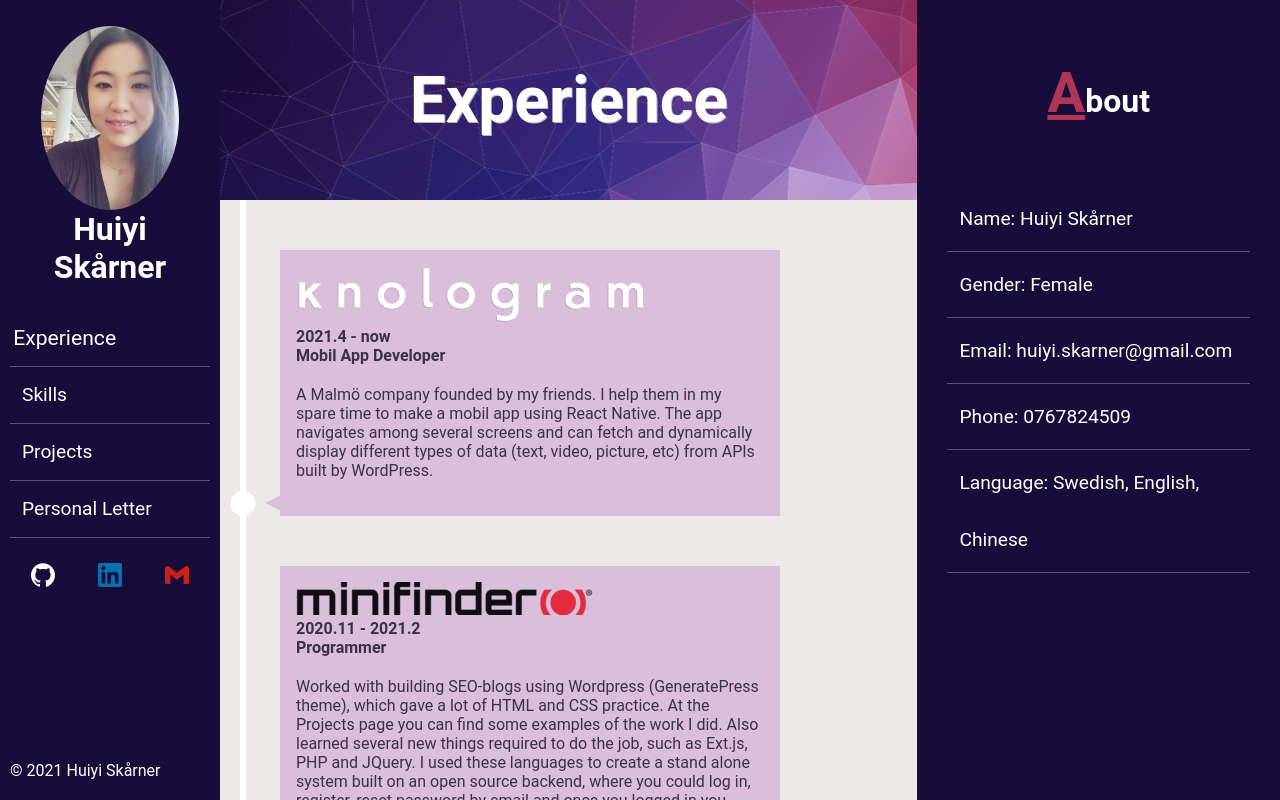
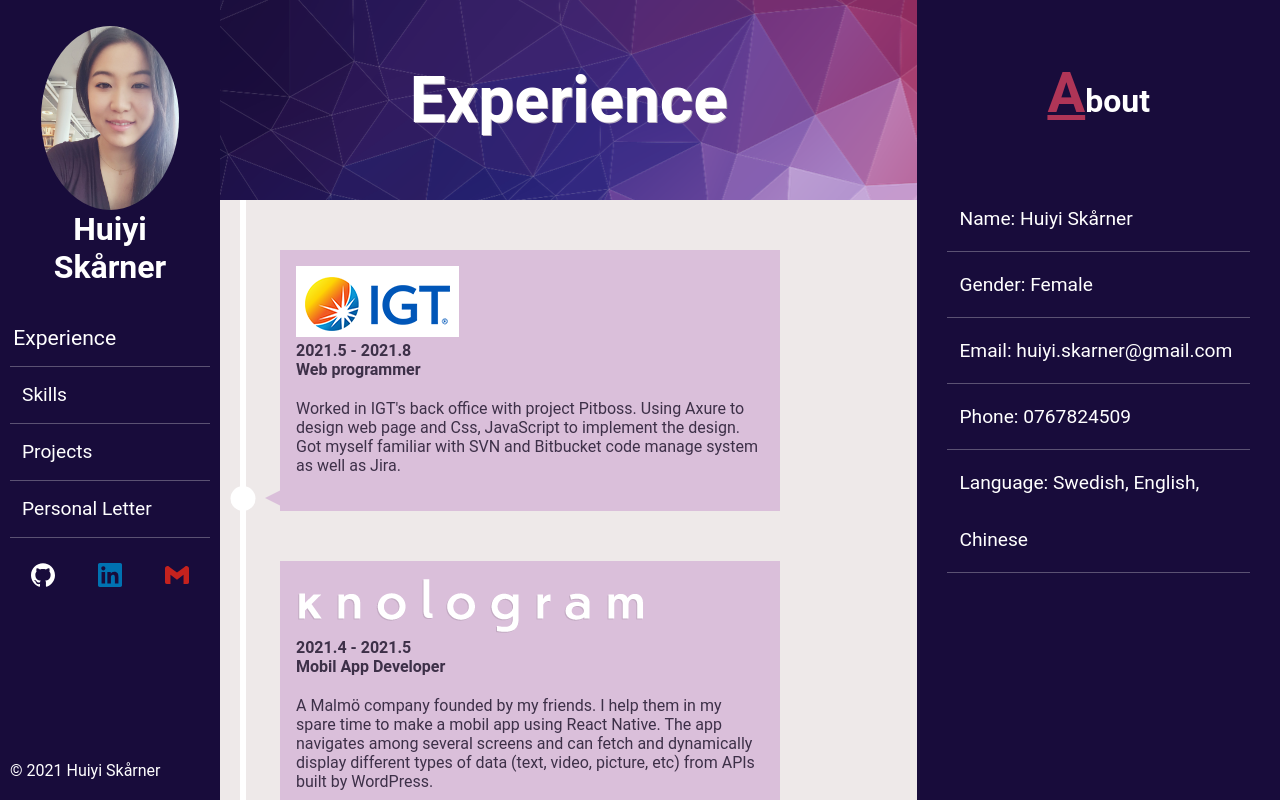
Before and after one commit to hui1010/cv, a React (Create React App) app: page / in a window 1280 px wide. Shown: the top 800 px of the page. Built offline with nearby package versions, Linux system fonts and the light colour scheme.

Commit message:
Added new job

```diff
--- a/src/components/Experience.jsx
+++ b/src/components/Experience.jsx
@@ -16,10 +16,22 @@ const Experience = () => {
         <ul>
             <li>
                 <div>
+                    <a href="https://www.igt.com/">
+                        <img  src={igtLogo} alt=""/>
+                    </a>
+                    <h4>2021.5 - 2021.8</h4>
+                    <h4>Web programmer</h4>
+                    <p>
+                        Worked in IGT's back office with project Pitboss. Using Axure to design web page and Css, JavaScript to implement the design. Got myself familiar with SVN and Bitbucket code manage system as well as Jira.
+                    </p>
+                </div>
+            </li>
+            <li>
+                <div>
                     <a href="https://www.knologram.com/">
                       <img src={knologramLogo} alt=""/>
                     </a>
-                    <h4>2021.4 - now</h4>
+                    <h4>2021.4 - 2021.5</h4>
                     <h4>Mobil App Developer</h4>
                     <p>
                        A Malmö company founded by my friends. I help them in my spare time to make a mobil app using React Native. The app navigates among several screens and can fetch and dynamically display different types of data (text, video, picture, etc) from APIs built by WordPress.
```
